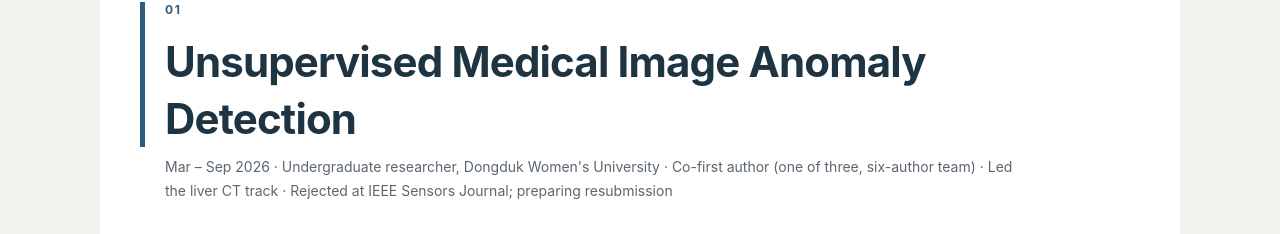
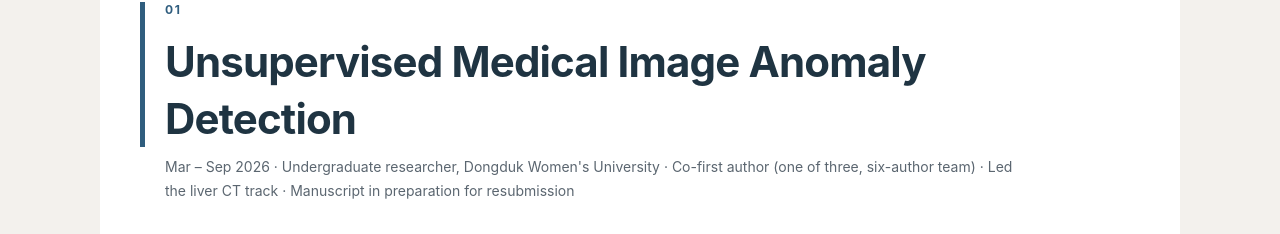
Before and after one commit to nocked115/nocked115.github.io, a plain HTML site: page research/index.html in a window 1280 px wide. Shown: the part 777-1011 px from the top of the page. Drawn offline with Linux system fonts and the light colour scheme.

Commit message:
research: 투고 상태 문구를 'Manuscript in preparation for resubmission' 으로
Co-Authored-By: Claude Opus 5.5 <noreply@anthropic.com>

```diff
--- a/research/index.html
+++ b/research/index.html
@@ -172,7 +172,7 @@
 
   <section id="projects">
     <h2>Unsupervised Medical Image Anomaly Detection</h2>
-    <div class="sub">Mar – Sep 2026 · Undergraduate researcher, Dongduk Women's University · Co-first author (one of three, six-author team) · Led the liver CT track · Rejected at IEEE Sensors Journal; preparing resubmission</div>
+    <div class="sub">Mar – Sep 2026 · Undergraduate researcher, Dongduk Women's University · Co-first author (one of three, six-author team) · Led the liver CT track · Manuscript in preparation for resubmission</div>
 
     <figure>
       <svg viewBox="0 0 720 118" role="img" aria-label="Pipeline: normal-only training; reconstruction branch with convolutional autoencoder and feature branch with PaDiM, fused by a validation-tuned weight">
```
